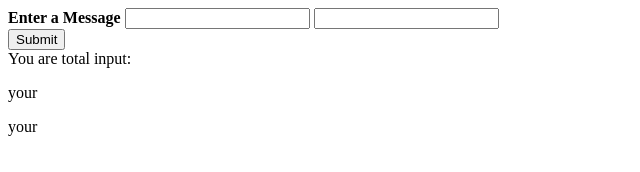
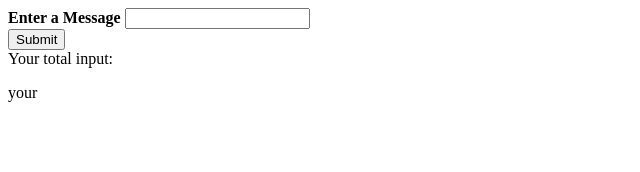
Before and after one commit to pressx2select/SD-template, a plain HTML site: page dev01.html in a window 1280 px wide. Shown: the whole page, without its empty margins (0-640 px from the left). Drawn offline with Linux system fonts and the light colour scheme.

Commit message:
backtracking

```diff
--- a/dev01.html
+++ b/dev01.html
@@ -5,28 +5,20 @@
   <script language="JavaScript">
     function showInput() {
         document.getElementById('display').innerHTML =
-        document.getElementById('display2').innerHTML =
-
                     document.getElementById("user_input").value;
-                    document.getElementById("user_input2").value;
     }
   </script>
 
   </head>
-
-
 <body>
 
   <form>
     <label><b>Enter a Message</b></label>
     <input type="text" name="message" id="user_input">
-    <input type="text" name="message2" id="user_input2">
   </form>
 
   <input type="submit" onclick="showInput();"><br/>
-  <label>You are total input: </label>
+  <label>Your total input: </label>
   <p>your <span id='display'></span></p>
-  <p>your <span id='display'></span></p>
-
 </body>
 </html>
```
